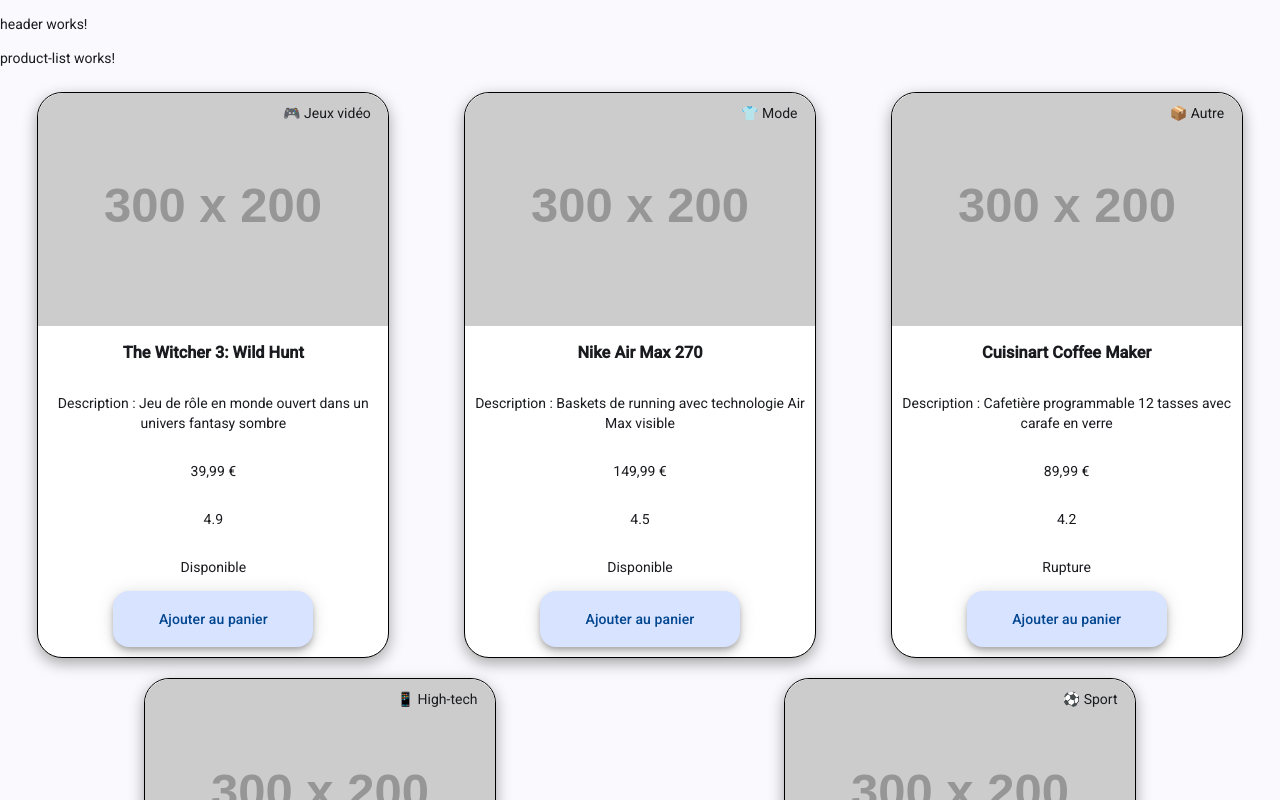
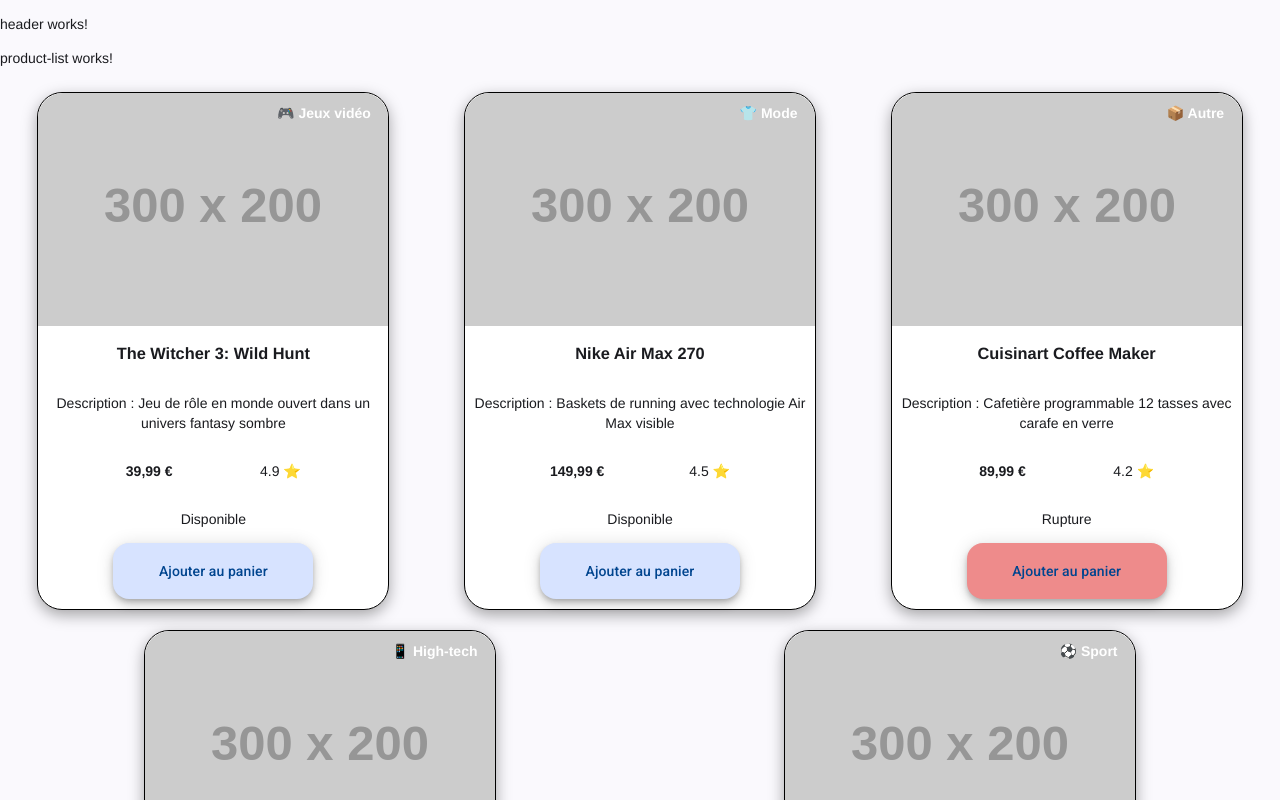
Before and after one commit to Kevin8637/Cours-Angular, an Angular app: page / in a window 1280 px wide. Shown: the top 800 px of the page. Built offline with nearby package versions, Linux system fonts and the light colour scheme.

Commit message:
Final version of exercise

```diff
--- a/angular.json
+++ b/angular.json
@@ -87,5 +87,8 @@
         }
       }
     }
+  },
+  "cli": {
+    "analytics": "ce6ecb32-a7db-4c25-bd7e-f2880d2cadf5"
   }
 }
--- a/src/app/app.scss
+++ b/src/app/app.scss
@@ -0,0 +1,3 @@
+*{
+  font-family : Bahnschrift, Helvetica, sans-serif;
+}
--- a/src/app/features/products/components/product-list/product-list.html
+++ b/src/app/features/products/components/product-list/product-list.html
@@ -6,9 +6,11 @@
         <img [src]="product.imageUrl" [alt]="product.description" class="img-product">
       <h3>{{product.name}}</h3>
       <p>Description : {{product.description}}</p>
-      <p>{{ product.price | currency:"EUR":'symbol': '1.2-2': 'fr'}}</p>
-      <p>{{product.rating}}</p>
-      @switch (product.category){
+        <div class="price-rating-product">
+          <p class="price-product">{{ product.price | currency:"EUR":'symbol': '1.2-2': 'fr'}}</p>
+          <p>{{product.rating}} ⭐</p>
+        </div>
+        @switch (product.category){
         @case ('gaming'){
           <span class="category-product">🎮 Jeux vidéo</span>
         }
@@ -33,7 +35,7 @@
       } @else {
         <p>Rupture</p>
       }
-        <button matFab extended>Ajouter au panier</button>
+        <button matFab extended [ngStyle]="{'background-color' : (product.inStock) ? '' : '#EE8B8B'}">Ajouter au panier</button>
       </div>
     }
   </div>
--- a/src/app/features/products/components/product-list/product-list.scss
+++ b/src/app/features/products/components/product-list/product-list.scss
@@ -32,4 +32,16 @@ button {
   display: flex;
   justify-content: flex-end;
   margin-top: 10px;
+  color : white;
+  font-weight: bold;
 }
+
+.price-rating-product{
+  display: flex;
+  flex-direction: row;
+  justify-content: space-evenly;
+}
+
+.price-product{
+  font-weight: bold;
+}
```
Also changed, not shown: package.json (+7 -0 lines), src/app/app.config.ts (+7 -3 lines), src/app/features/products/components/product-list/product-list.ts (+7 -4 lines), 1 other file (tests, documents, lock files or other folders).
